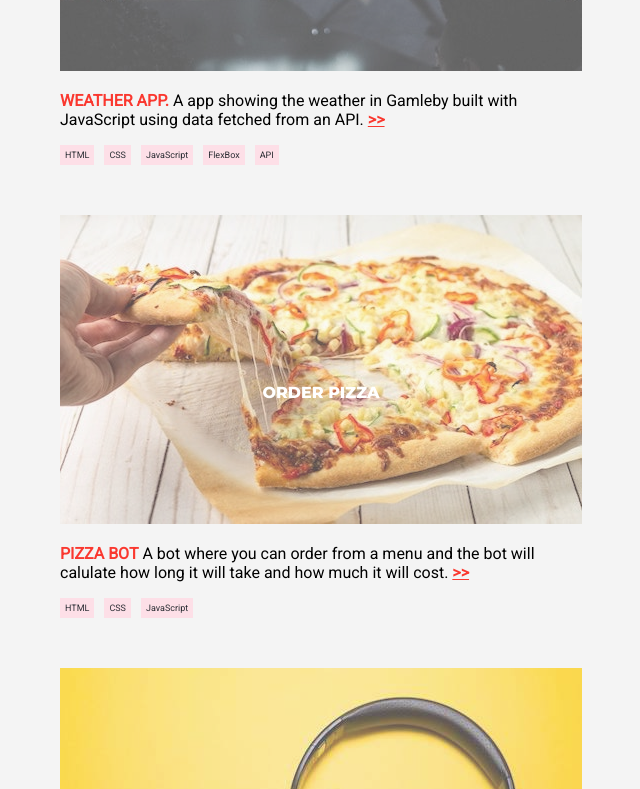
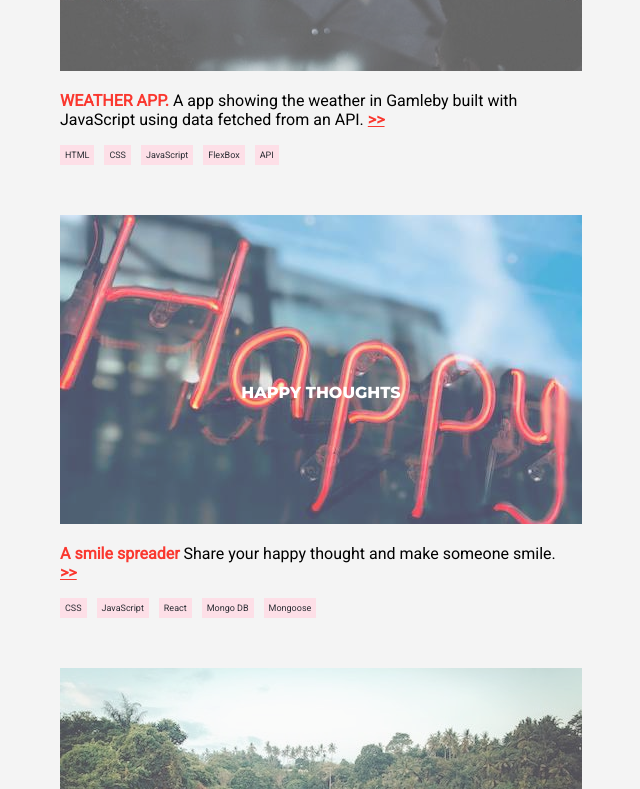
Before and after one commit to ssundblom/portfolio, a plain HTML site: page index.html in a window 1280 px wide. Shown: the part 2011-2800 px from the top of the page, without its empty margins (319-959 px from the left). Drawn offline with Linux system fonts and the light colour scheme.

Commit message:
fixed so the pictures stays the same size, added happy thoughts proj

```diff
--- a/index.html
+++ b/index.html
@@ -27,7 +27,7 @@
                     <p> <span class="portfolio">SARA SUNDBLOM <br> </span>PORTFOLIO</p>
                     <h3>Frontend developer</h3>
                 </div>
-                <img class="selfie" src="./images/summer.JPG" alt="selfie">
+                <img class="selfie" src="./images/happyPup.JPG" alt="selfie">
             </div>
         </div>
     </header>
@@ -105,38 +105,13 @@
                 </div>
 
                 <div class="project-card">
-                    <a href="https://pedantic-feynman-2546dc.netlify.app/" target="_blank">
+                    <a href="https://happi-thoughts.netlify.app/" target="_blank">
                         <div class="project-image-container">
-                            <img src="./images/pizza.jpg" alt="pizza">
-                            <h4 class="card-text">ORDER PIZZA</h4>
+                            <img src="./images/happy.jpg" alt="a neon sign saying 'today was a good day">
+                            <h4 class="card-text">HAPPY THOUGHTS</h4>
                         </div>
-                        <p><span class="sub-title">PIZZA BOT</span> A bot where you can order from a menu and the bot
-                            will
-                            calulate how long it will take and how much it will cost.
-                            <span class="red-link">>></span></p>
-                        <div class="tags">
-                            <div class="tag">
-                                <p>HTML</p>
-                            </div>
-                            <div class="tag">
-                                <p>CSS</p>
-                            </div>
-                            <div class="tag">
-                                <p>JavaScript</p>
-                            </div>
-                        </div>
-                    </a>
-                </div>
-
-
-                <div class="project-card">
-                    <a href="https://silly-noyce.netlify.app/" target="_blank">
-                        <div class="project-image-container">
-                            <img src="./images/headphones.jpg" alt="a pair of headphones">
-                            <h4 class="card-text">SPOTIFY CLONE</h4>
-                        </div>
-                        <p><span class="sub-title"> Spotify clone</span>
-                            A site where you can see the most played songs on Spotify. Fetched from Spotify's API.
+                        <p><span class="sub-title">A smile spreader</span>
+                            Share your happy thought and make someone smile.
                             <span class="red-link">>></span></p>
                         <div class="tags">
                             <div class="tag">
@@ -148,6 +123,12 @@
                             <div class="tag">
                                 <p>React</p>
                             </div>
+                            <div class="tag">
+                              <p>Mongo DB</p>
+                          </div>
+                          <div class="tag">
+                            <p>Mongoose</p>
+                        </div>
                         </div>
                     </a>
                 </div>
@@ -198,16 +179,17 @@
                         </div>
                     </a>
                 </div>
+            </div>
+            </div>
+        </section>
 
-            </div>
+        <section class="content-container">
+          <h2>OTHER PROJECTS</h2>
 
 
 
-            </div>
-
 
         </section>
-
         <!-- <section class="content-container my-thoughts">
             <h2>MY THOUGHTS ABOUT CODE</h2>
             <p> This is the area where you really can present
@@ -225,6 +207,9 @@
                     <P>Javascript ES6</P>
                     <P>React</P>
                     <P>React Native</P>
+                    <P>Redux</P>
+                    <P>Node.js</P>
+                    <P>Mongo DB</P>
                 </div>
 
                 <div class="skills">
@@ -234,12 +219,12 @@
                     <P>GitHub</P>
                     <P>CodePen</P>
                     <P>Expo</P>
+                    <P>Postman</P>
                 </div>
 
                 <div class="skills">
                     <p class="skill-title">UPCOMING</p>
-                    <P>Node.js</P>
-                    <P>Redux</P>
+                    <p>Final project</p>
                 </div>
             </div>
         </section>
--- a/style.css
+++ b/style.css
@@ -18,7 +18,7 @@ h2 {
 .hero-image {
     width: 100%;
     height: auto;
-    background-image: linear-gradient(rgba(0, 0, 0, 0.0), rgba(0, 0, 0, 0.5)), url("./images/seashells.jpg");
+    background-image: linear-gradient(rgba(0, 0, 0, 0.0), rgba(0, 0, 0, 0.5)), url("./images/sunflowers.jpg");
     background-size: cover;
     background-position: center;
     background-repeat: no-repeat;
@@ -34,7 +34,7 @@ h2 {
 }
 
 .selfie {
-    width: 150px;
+  width: 150px;
     border-radius: 50%;
     margin-bottom: -20px;
     border: 3px solid white;
@@ -85,7 +85,6 @@ h2 {
 
 .container-grey {
     background-color: #F4F4F4;
-    margin-bottom: 50px;
 
 }
 
@@ -94,14 +93,13 @@ h2 {
     flex-direction: column;
     justify-content: center;
     align-items: center;
-    padding: 40px 30px 0px 30px;
-    margin-bottom: 50px;
+    padding: 40px 30px 50px 30px;
 }
 
 .project-card-container {
     display: flex;
     flex-direction: column;
-    justify-content: center;
+    justify-content:flex-start;
     align-items: center;
     max-width: 80%;
 }
@@ -116,13 +114,14 @@ h2 {
 }
 
 .project-card p {
-    max-width: 522px;
+    max-width: 509px;
     font-family: 'Roboto', sans-serif;
 }
 
 .project-image-container img {
-    max-width: 100%;
+    width: 100%;
     opacity: 0.68;
+    object-fit: none;
 }
 
 .project-image-container img:hover {
@@ -237,6 +236,7 @@ footer .name {
         flex-wrap: wrap;
         flex-direction: row;
         justify-content: space-evenly;
+        align-items: flex-start;
     }
 
     .hero-text {
```
Also changed, not shown: images/happy.jpg (added), images/sunflowers.jpg (added), 1 other file.
